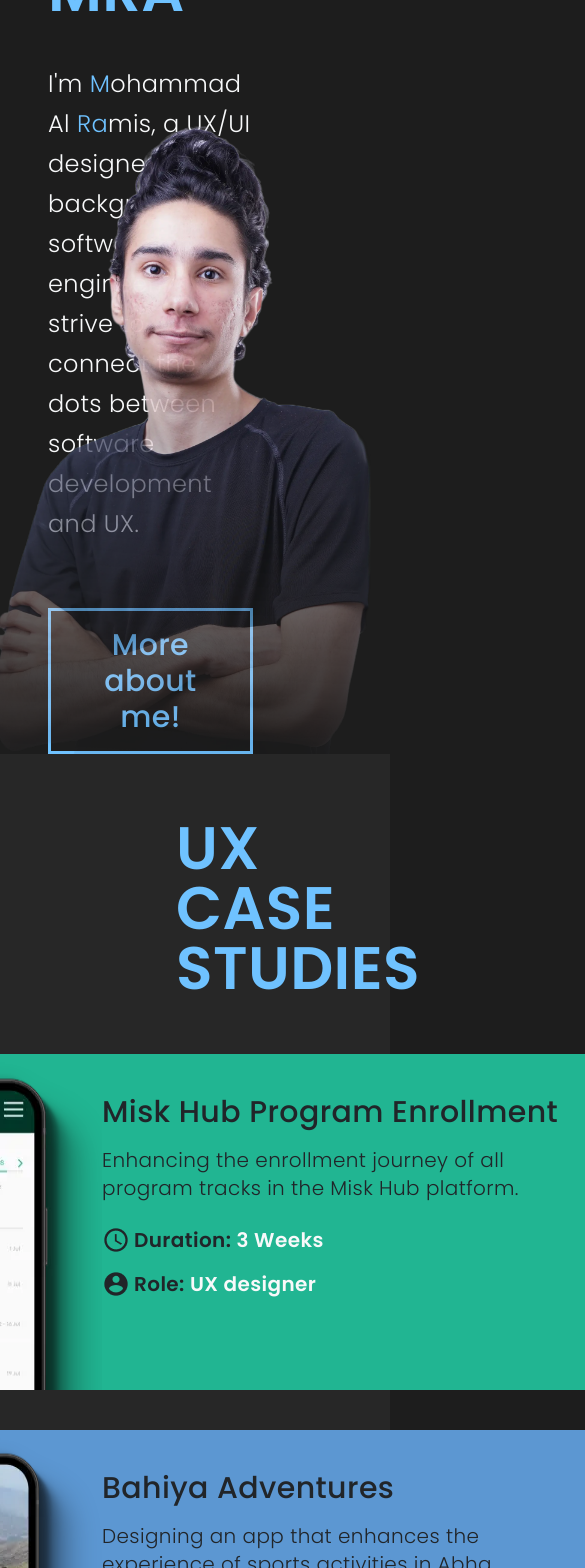
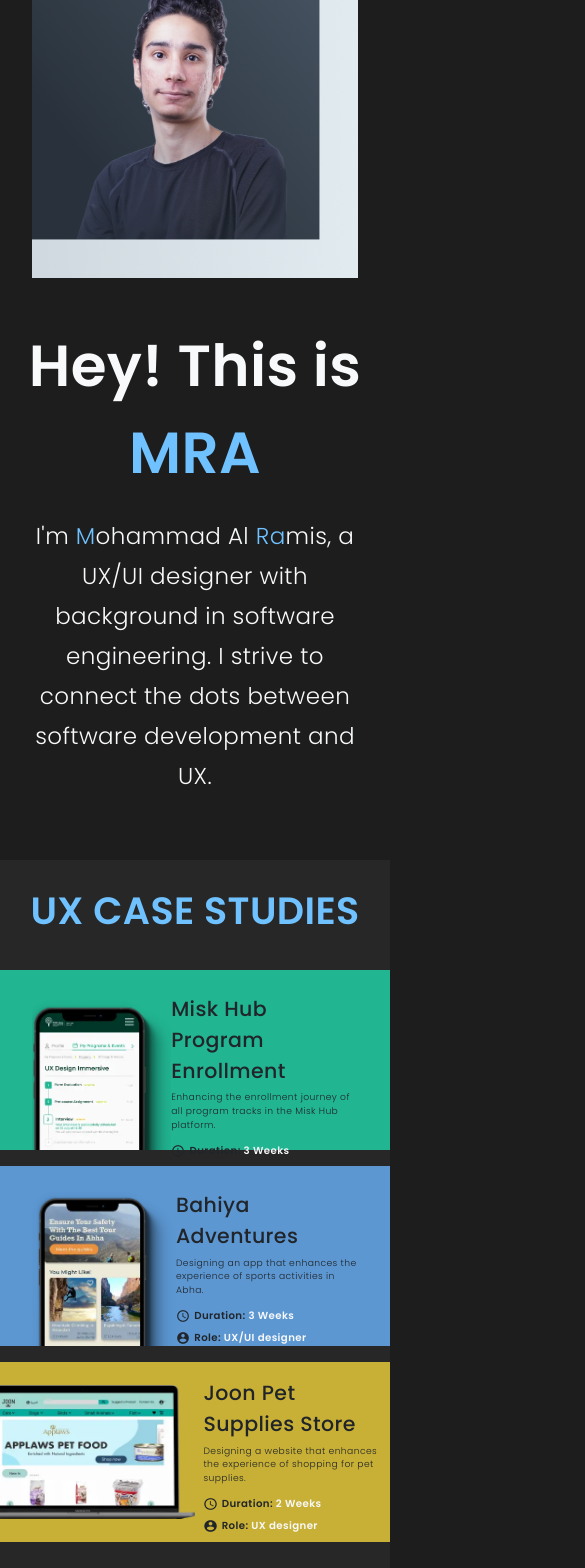
Before and after one commit to MohammadRRamis/portfolio, a Next.js app: page / in a window 390 px wide. Shown: the part 160-1728 px from the top of the page, 585 px wide, since content can reach past the window. Built offline with nearby package versions, Linux system fonts and the light colour scheme.

Commit message:
Mobile layout for navbar, main and work sections

```diff
--- a/components/Main.jsx
+++ b/components/Main.jsx
@@ -2,6 +2,7 @@
 import React from 'react';
 import { Link as Scroll } from 'react-scroll';
 import Me from '../public/assets/me.webp';
+import MeMobile from '../public/assets/me_mobile.png';
 import { useState, useEffect } from 'react';
 
 const Main = () => {
@@ -12,18 +13,29 @@
   }, []);
 
   return (
-    <div className='relative flex items-center'>
-      {/* Text */}
-      <div className='xl:px-8 px-12 2xl:px-16 animate-show'>
-        <h1 className='pb-11'>
+    <div className='relative flex lg:flex-row lg:pt-0 items-center flex-col pt-28 lg:space-y-0 space-y-11'>
+      <div className='lg:hidden md:w-[477px] w-[326px] md:pt-5 object-contain animate-show'>
+        <Image
+          src={MeMobile}
+          alt='image'
+          sizes='(min-width: 768px) 477px, 326px'
+          priority={true}
+          placeholder='blur'
+        />
+      </div>
+
+      <div className='xl:px-8 lg:px-12 2xl:px-16 px-5 animate-show'>
+        {/* Text */}
+        <h1 className='lg:pb-11 pb-5 leading-[87px] lg:text-6xl lg:text-left text-[58px] text-center'>
           Hey! This is <span>MRA</span>
         </h1>
-        <p className='max-w-4xl leading-10 pb-16'>
+        <p className='max-w-4xl leading-10 pb-16 lg:text-2xl lg:text-left text-center text-[23px] lg:px-0 md:px-24'>
           I&#39;m <span>M</span>ohammad Al <span>Ra</span>mis, a UX/UI designer
           with background in software engineering. I strive to connect the dots
           between software development and UX.
         </p>
-        <Scroll to='about' spy={true} smooth={true}>
+        {/* CTA Button */}
+        <Scroll className='lg:block hidden' to='about' spy={true} smooth={true}>
           <button className='text-3xl font-medium text-[#6FC2FF] box-border flex flex-row justify-center items-center px-10 py-4 gap-2.5 border-[3px] border-solid border-[#6FC2FF] hover:bg-[#6FC2FF] hover:text-[#F8F9FA] transition-all duration-300'>
             More about me!
           </button>
@@ -31,7 +43,7 @@
       </div>
 
       {/* Image */}
-      <div className='absolute 2xl:right-[10%] right-[5%] bottom-0 z-[99] 4xl:w-[600px] 3xl:w-[470px] 1.5xl:w-[400px] w-[380px] object-contain animate-show'>
+      <div className='lg:block absolute 2xl:right-[10%] right-[5%] bottom-0 z-[99] 4xl:w-[600px] 3xl:w-[470px] 1.5xl:w-[400px] w-[380px] object-contain animate-show hidden'>
         <Image
           src={Me}
           alt='image'
@@ -42,7 +54,7 @@
       </div>
 
       {/* Background */}
-      <div className='flex justify-end w-full h-screen'>
+      <div className='lg:flex lg:justify-end lg:w-full lg:h-screen hidden'>
         <div className='absolute flex flex-row-reverse content-center justify-center items-center'>
           <div
             className={
--- a/components/Navbar.jsx
+++ b/components/Navbar.jsx
@@ -14,36 +14,36 @@
 
   return (
     <div className='absolute w-full z-[100] '>
-      <div className='flex justify-between items-center w-full h-full px-12 2xl:px-16 py-6 '>
+      <div className='flex justify-between items-center w-full h-full 2xl:px-16 lg:px-12 px-4 py-6 '>
         <Link href='/'>
-          <div className='w-[140px] cursor-pointer'>
+          <div className='lg:w-[140px] w-[98px] cursor-pointer'>
             <Image src={Logo} alt='image' priority={true} />
           </div>
         </Link>
         <div>
           <div
-            className='w-[60px] h-[45px] relative rotate-0 ease-in-out duration-500'
+            className='lg:hidden w-[60px] h-[45px] relative rotate-0 ease-in-out duration-500'
             onClick={handleMenu}
           >
             <div
               className={
                 isMenu
-                  ? 'block absolute left-0 top-0 origin-[left_center] h-[9px] w-full bg-white rounded-[9px] opacity-100 rotate-0 ease-in-out duration-200'
-                  : 'block absolute left-[8px] top-[-3px] origin-[left_center] h-[9px] w-full bg-white rounded-[9px] opacity-100 rotate-45 ease-in-out duration-200'
+                  ? 'block absolute left-0 top-0 origin-[left_center] h-[3px] w-full bg-white rounded-[9px] opacity-100 rotate-0 ease-in-out duration-200'
+                  : 'block absolute left-[8px] top-[-3px] origin-[left_center] h-[3px] w-full bg-white rounded-[9px] opacity-100 rotate-45 ease-in-out duration-200'
               }
             ></div>
             <div
               className={
                 isMenu
-                  ? 'block absolute left-0 top-[18px] origin-[left_center] h-[9px] w-full bg-white rounded-[9px] opacity-100 rotate-0 ease-in-out duration-200'
-                  : 'block absolute left-0 top-[18px] origin-[left_center] h-[9px] w-0 bg-white rounded-[9px] opacity-0 rotate-0 ease-in-out duration-200'
+                  ? 'block absolute left-0 top-[18px] origin-[left_center] h-[3px] w-full bg-white rounded-[9px] opacity-100 rotate-0 ease-in-out duration-200'
+                  : 'block absolute left-0 top-[18px] origin-[left_center] h-[3px] w-0 bg-white rounded-[9px] opacity-0 rotate-0 ease-in-out duration-200'
               }
             ></div>
             <div
               className={
                 isMenu
-                  ? 'block absolute left-0 top-[36px] origin-[left_center] h-[9px] w-full bg-white rounded-[9px] opacity-100 rotate-0 ease-in-out duration-200'
-                  : 'block absolute left-[8px] top-[39px] origin-[left_center] h-[9px] w-full bg-white rounded-[9px] opacity-100 rotate-[-45deg] ease-in-out duration-200'
+                  ? 'block absolute left-0 top-[36px] origin-[left_center] h-[3px] w-full bg-white rounded-[9px] opacity-100 rotate-0 ease-in-out duration-200'
+                  : 'block absolute left-[8px] top-[39px] origin-[left_center] h-[3px] w-full bg-white rounded-[9px] opacity-100 rotate-[-45deg] ease-in-out duration-200'
               }
             ></div>
           </div>
--- a/components/ProjectDesktop.jsx
+++ b/components/ProjectDesktop.jsx
@@ -7,43 +7,60 @@
   backgroundColor,
   image,
   width,
-  height,
+  mobileWidth,
   title,
   description,
   duration,
   role,
+  link,
 }) => {
   return (
+    <a target='_blank' href={link} rel='noopener noreferrer'>
       <div
-      className={`flex ${backgroundColor} text-tBlack w-[840px] h-[336px] pr-8 cursor-pointer hover:pr-0 transition-all duration-500`}
+        className={`flex ${backgroundColor} text-tBlack lg:w-[840px] w-full lg:h-[336px] h-[180px] lg:pr-8 cursor-pointer lg:hover:pr-0 transition-all duration-500`}
       >
-      <div className='flex items-center w-full h-[336px] pr-10'>
-        <Image src={image} alt='Project image' width={width} height={height} />
+        <div className='flex items-center'>
+          <div className={`lg:w-[${width}] w-[${mobileWidth}] lg:pr-10 pr-2`}>
+            <Image
+              src={image}
+              alt='Project image'
+              sizes={`(min-width: 1024px) ${width}, ${mobileWidth}`}
+            />
+          </div>
         </div>
 
-      <div className='flex flex-col py-8 space-y-4 mr-2'>
-        <h2>{title}</h2>
-        <p className='text-xl'>{description}</p>
-        <div className='pt-2 space-y-4'>
-          <div className='flex'>
-            <Image src={Duration} alt='Duration' width={28} height={28} />
-            <p className='text-xl font-semibold pl-1'>
+        <div className='flex flex-col lg:py-8 lg:space-y-4 py-4 space-y-1 lg:mr-2'>
+          <h2 className='lg:text-3xl text-[20.5px] leading-normal'>{title}</h2>
+          <p className='lg:text-xl text-[9.2px] leading-normal'>
+            {description}
+          </p>
+          <div className='pt-2 lg:space-y-4 space-y-2'>
+            <div className='flex items-center lg:h-[28px] h-[14.3px]'>
+              <div className='lg:w-[28px] w-[14.3px]'>
+                <Image src={Duration} alt='Duration' />
+              </div>
+              <p className='lg:text-xl text-[10.2px] font-semibold pl-1'>
                 Duration:
-              <span className='text-xl font-semibold text-white'>
-                {duration}
+                <span className='lg:text-xl text-[10.2px] font-semibold text-white'>
+                  {' ' + duration}
                 </span>
               </p>
             </div>
-          <div className='flex'>
-            <Image src={Role} alt='Duration' width={28} height={28} />
-            <p className='text-xl font-semibold pl-1'>
+            <div className='flex items-center lg:h-[28px] h-[14.3px]'>
+              <div className='lg:w-[28px] w-[14.3px]'>
+                <Image src={Role} alt='Duration' />
+              </div>
+              <p className='lg:text-xl text-[10.2px] font-semibold pl-1'>
                 Role:
-              <span className='text-xl font-semibold text-white'>{role}</span>
+                <span className='lg:text-xl text-[10.2px] font-semibold text-white'>
+                  {' ' + role}
+                </span>
               </p>
             </div>
           </div>
         </div>
       </div>
+    </a>
   );
 };
 
--- a/components/ProjectMobile.jsx
+++ b/components/ProjectMobile.jsx
@@ -7,41 +7,61 @@
   backgroundColor,
   image,
   width,
-  height,
+  mobileWidth,
   title,
   description,
   duration,
   role,
+  link,
 }) => {
   return (
+    <a target='_blank' href={link} rel='noopener noreferrer'>
       <div
-      className={`flex ${backgroundColor} text-tBlack w-[840px] h-[336px] pt-2 px-8 cursor-pointer hover:pt-0 transition-all duration-200`}
+        className={`flex ${backgroundColor} text-tBlack lg:w-[840px] w-full lg:h-[336px] h-[180px] pt-2 px-8 cursor-pointer lg:hover:pt-0 transition-all duration-200`}
       >
-      <Image src={image} alt='Project image' width={width} height={height} />
+        <div className='flex items-end'>
+          <div className={`lg:w-[${width}] w-[${mobileWidth}] `}>
+            <Image
+              src={image}
+              alt='Project image'
+              sizes={`(min-width: 1024px) ${width}, ${mobileWidth}`}
+              // placeholder='blur'
+            />
+          </div>
+        </div>
 
-      <div className='flex flex-col py-8 space-y-4'>
-        <h2>{title}</h2>
-        <p className='text-xl'>{description}</p>
-        <div className='pt-2 space-y-4'>
-          <div className='flex'>
-            <Image src={Duration} alt='Duration' width={28} height={28} />
-            <p className='text-xl font-semibold pl-1'>
+        <div className='flex flex-col lg:py-8 lg:space-y-4 py-4 space-y-1'>
+          <h2 className='lg:text-3xl text-[20.5px] leading-normal'>{title}</h2>
+          <p className='lg:text-xl text-[9.2px] leading-normal'>
+            {description}
+          </p>
+          <div className='pt-2 lg:space-y-4 space-y-2'>
+            <div className='flex items-center lg:h-[28px] h-[14.3px]'>
+              <div className='lg:w-[28px] w-[14.3px]'>
+                <Image src={Duration} alt='Duration' />
+              </div>
+              <p className='lg:text-xl text-[10.2px] font-semibold pl-1'>
                 Duration:
-              <span className='text-xl font-semibold text-white'>
-                {duration}
+                <span className='lg:text-xl text-[10.2px] font-semibold text-white'>
+                  {' ' + duration}
                 </span>
               </p>
             </div>
-          <div className='flex'>
-            <Image src={Role} alt='Duration' width={28} height={28} />
-            <p className='text-xl font-semibold pl-1'>
+            <div className='flex items-center lg:h-[28px] h-[14.3px]'>
+              <div className='lg:w-[28px] w-[14.3px]'>
+                <Image src={Role} alt='Duration' />
+              </div>
+              <p className='lg:text-xl text-[10.2px] font-semibold pl-1'>
                 Role:
-              <span className='text-xl font-semibold text-white'>{role}</span>
+                <span className='lg:text-xl text-[10.2px] font-semibold text-white'>
+                  {' ' + role}
+                </span>
               </p>
             </div>
           </div>
         </div>
       </div>
+    </a>
   );
 };
 
--- a/components/Work.jsx
+++ b/components/Work.jsx
@@ -7,48 +7,57 @@
 
 const Work = () => {
   return (
-    <div id='work' className='bg-[#272727] relative px-44 py-16 space-y-10'>
-      <h1 className='text-blue text-center pb-4'>UX CASE STUDIES</h1>
-      <div className='flex flex-col items-center'>
+    <div
+      id='work'
+      className='bg-[#272727] relative lg:px-44 lg:py-16 py-8 space-y-10'
+    >
+      <h1 className='text-blue lg:text-6xl text-[38px] text-center lg:pb-4'>
+        UX CASE STUDIES
+      </h1>
+      <div className='flex flex-col items-center lg:space-y-10 space-y-4'>
         <ProjectMobile
           backgroundColor='bg-[#21B592]'
           image={Misk}
           width={295}
-          height={318}
+          mobileWidth={150.66}
           title={'Misk Hub Program Enrollment'}
           description={
             'Enhancing the enrollment journey of all program tracks in the Misk Hub platform.'
           }
-          duration={' 3 Weeks'}
-          role={' UX designer'}
+          duration={'3 Weeks'}
+          role={'UX designer'}
+          link={'/'}
         />
-      </div>
-      <div className='flex flex-col items-center'>
+
         <ProjectMobile
           backgroundColor='bg-[#5C97D2]'
           image={Abha}
           width={295}
-          height={317}
+          mobileWidth={150.66}
           title={'Bahiya Adventures'}
           description={
             'Designing an app that enhances the experience of sports activities in Abha.'
           }
-          duration={' 3 Weeks'}
-          role={' UX/UI designer'}
+          duration={'3 Weeks'}
+          role={'UX/UI designer'}
+          link={
+            'https://bootcamp.uxdesign.cc/case-study-improving-the-experience-of-sports-activities-in-abha-47bd3d0415d'
+          }
         />
-      </div>
-      <div className='flex flex-col items-center'>
         <ProjectDesktop
           backgroundColor='bg-[#C8B036]'
           image={Joon}
           width={420}
-          height={290}
+          mobileWidth={215}
           title={'Joon Pet Supplies Store'}
           description={
             'Designing a website that enhances the experience of shopping for pet supplies.'
           }
-          duration={' 2 Weeks'}
-          role={' UX designer'}
+          duration={'2 Weeks'}
+          role={'UX designer'}
+          link={
+            'https://bootcamp.uxdesign.cc/ux-case-study-designing-a-website-for-a-pet-store-7d14e68750cd'
+          }
         />
       </div>
     </div>
--- a/pages/index.js
+++ b/pages/index.js
@@ -33,8 +33,10 @@
             <Navbar />
             <Main />
             <Work />
-            <About />
-            <Footer />
+            <div className='hidden'>
+              <About />
+              <Footer />
+            </div>
           </>
         )}
       </div>
```
Also changed, not shown: public/assets/me_mobile.png (added). Lines whose indentation alone changed are shown as unchanged.
